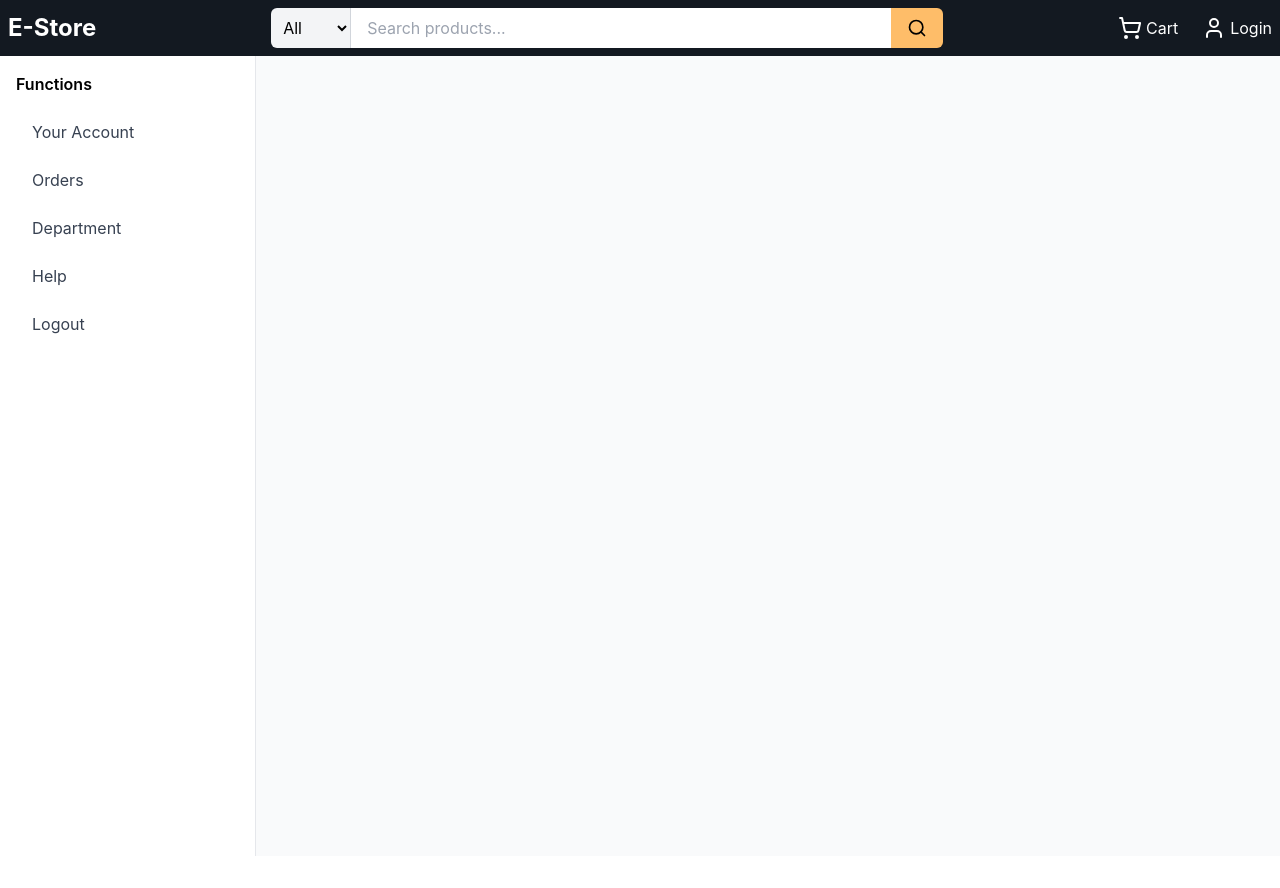
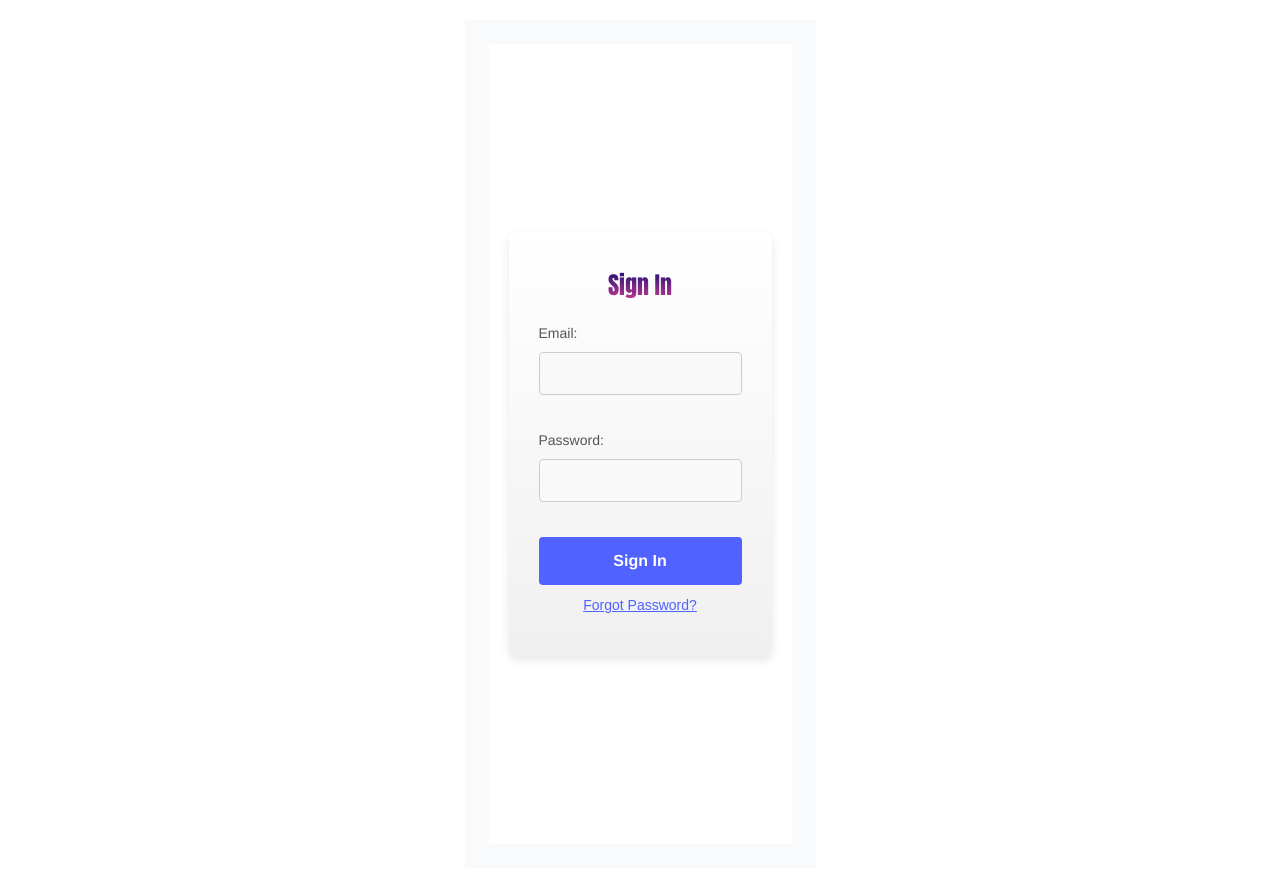
Before and after one commit to DarrenCT/Ecommerce-System, a React (Vite) app in the folder frontend/: page /sign_in in a window 1280 px wide. Before the commit the page ends 856 px from the top, so only its background shows below. Built offline with nearby package versions, Linux system fonts and the light colour scheme.

Commit message:
all pages function seperately will work on connecting them now

```diff
--- a/frontend/src/App.jsx
+++ b/frontend/src/App.jsx
@@ -6,20 +6,23 @@ import CartPage from './components/pages/CartPage';
 import ProductDetailsPage from './components/pages/ProductDetailsPage';
 import { DevAuthProvider } from './context/DevAuthContext';
 import SearchResults from './components/pages/SearchResults';
+import RegistrationPage from './components/pages/registration.jsx';
+import SignInPage from './components/pages/sign_in.jsx';
 
-// Create a separate component for the layout that uses useLocation
-const AppLayout = () => {
+const AppContent = () => {
   const location = useLocation();
-  const showGeneralSidebar = location.pathname !== '/' && location.pathname !== '/search';
+  const showNavBarAndSidebar = !['/register', '/sign_in'].includes(location.pathname);
 
   return (
     <div className="min-h-screen bg-gray-50">
-      <NavBar />
+      {showNavBarAndSidebar && <NavBar />}
       <div className="flex">
-        {showGeneralSidebar && <Sidebar />}
-        <main className="flex-1">
+        {showNavBarAndSidebar && <Sidebar />}
+        <main className="flex-1 p-6">
           <Routes>
             <Route path="/" element={<ProductCatalog />} />
+            <Route path="/register" element={<RegistrationPage />} />
+            <Route path="/sign_in" element={<SignInPage />} />
             <Route path="/cart" element={<CartPage />} />
             <Route path="/product/:id" element={<ProductDetailsPage />} />
             <Route path="/search" element={<SearchResults />} />
@@ -35,7 +38,7 @@ const App = () => {
   return (
     <DevAuthProvider>
       <Router>
-        <AppLayout />
+        <AppContent />
       </Router>
     </DevAuthProvider>
   );
--- /dev/null
+++ b/frontend/src/components/pages/registration.css
@@ -0,0 +1,95 @@
+body {
+  display: flex;
+  justify-content: center;
+  align-items: center;
+  min-height: 100vh;
+  margin: 0;
+  background-color: hsl(0, 0%, 100%);
+  padding: 20px;
+  box-sizing: border-box;
+}
+
+.registration-container {
+  display: flex;
+  justify-content: center;
+  align-items: center;
+  width: 100%;
+  padding: 20px;
+}
+
+.registration-box {
+  background: linear-gradient(to bottom, #ffffff, #f0f0f0);
+  padding: 15px 20px;
+  border-radius: 12px;
+  box-shadow: 0 4px 12px rgba(0, 0, 0, 0.2);
+  width: 100%;
+  max-width: 550px;
+  text-align: center;
+  box-sizing: border-box;
+}
+
+.registration-box h2 {
+  margin-top: 5px; /* reduced margin-top to bring closer to container */
+  margin-bottom: 15px;
+  font-size: 50px;
+  font-family: Impact, Haettenschweiler, 'Arial Bold', sans-serif;
+  background: linear-gradient(to top, #cf4091, #0d0b71);
+  -webkit-background-clip: text;
+  -webkit-text-fill-color: transparent;
+  color: transparent;
+}
+
+
+.registration-box form div {
+  margin-bottom: 20px;
+  text-align: left;
+}
+
+.registration-box label {
+  display: block;
+  margin-bottom: 5px;
+  font-size: 0.9em;
+  font-family: 'Franklin Gothic Medium', 'Arial Narrow', Arial, sans-serif;
+  color: #051734;
+}
+
+.registration-box input,
+.registration-box textarea {
+  width: 100%;
+  max-width: 500px; /* Set input fields to adapt to box width */
+  padding: 10px;
+  border-radius: 6px;
+  border: 1px solid #3b3a3a;
+  font-size: 1em;
+  box-sizing: border-box;
+  background-color: #f9f9f9;
+  color: #000000;
+}
+
+.registration-box button {
+  width: 100%;
+  padding: 12px;
+  background-color: #012344;
+  border: none;
+  border-radius: 6px;
+  font-size: 1em;
+  font-family: 'Franklin Gothic Medium', 'Arial Narrow', Arial, sans-serif;
+  color: #ffffff;
+  cursor: pointer;
+}
+
+.registration-box button:hover {
+  background-color: #cf4091;
+}
+
+/* Responsive adjustments */
+@media (max-width: 600px) {
+  .registration-box h2 {
+      font-size: 36px; /* Smaller font size on smaller screens */
+  }
+
+  .registration-box input,
+  .registration-box textarea {
+      max-width: 100%; /* Make input fields fill the container width */
+  }
+}
--- /dev/null
+++ b/frontend/src/components/pages/registration.jsx
@@ -0,0 +1,115 @@
+import React, { useState } from 'react';
+import axios from 'axios';
+import './registration.css';
+import { useNavigate } from 'react-router-dom';
+
+function RegistrationPage() {
+  const [name, setName] = useState('');
+  const [email, setEmail] = useState('');
+  const [password, setPassword] = useState('');
+  const [phoneNumber, setPhoneNumber] = useState('');
+  const [address, setAddress] = useState('');
+  const [error, setError] = useState('');
+  const [success, setSuccess] = useState('');
+
+  const navigate = useNavigate();
+
+  const handleSubmit = async (e) => {
+    e.preventDefault();
+    console.log("Sending data to backend:", { name, email, password, phoneNumber, address });
+    try {
+      const response = await axios.post('http://localhost:5000/api/users/register', {
+        name,
+        email,
+        password,
+        phoneNumber,
+        address,
+      });
+
+      setSuccess(response.data.message);
+      setError('');
+      setName('');
+      setEmail('');
+      setPassword('');
+      setPhoneNumber('');
+      setAddress('');
+      navigate('/sign_in');
+    } catch (error) {
+      console.error('Registration error details:', error);
+      setError(error.response?.data?.message || "An error occurred during registration.");
+      setSuccess('');
+    }
+  };
+
+  return (
+    <div className="registration-container">
+      <div className="registration-box">
+        <h2>Sign Up</h2>
+        <form onSubmit={handleSubmit}>
+          <div>
+            <label htmlFor="name">Name:</label>
+            <input
+              id="name"
+              type="text"
+              value={name}
+              onChange={(e) => setName(e.target.value)}
+              required
+              placeholder="Enter your name"
+              title="Enter your name"
+            />
+          </div>
+          <div>
+            <label htmlFor="email">Email:</label>
+            <input
+              id="email"
+              type="email"
+              value={email}
+              onChange={(e) => setEmail(e.target.value)}
+              required
+              placeholder="Enter your email"
+              title="Enter your email"
+            />
+          </div>
+          <div>
+            <label htmlFor="password">Password:</label>
+            <input
+              id="password"
+              type="password"
+              value={password}
+              onChange={(e) => setPassword(e.target.value)}
+              required
+              placeholder="Enter your password"
+              title="Enter your password"
+            />
+          </div>
+          <div>
+            <label htmlFor="phoneNumber">Phone Number:</label>
+            <input
+              id="phoneNumber"
+              type="tel"
+              value={phoneNumber}
+              onChange={(e) => setPhoneNumber(e.target.value)}
+              placeholder="Enter your phone number"
+              title="Enter your phone number"
+            />
+          </div>
+          <div>
+            <label htmlFor="address">Address:</label>
+            <textarea
+              id="address"
+              value={address}
+              onChange={(e) => setAddress(e.target.value)}
+              placeholder="Enter your address"
+              title="Enter your address"
+            />
+          </div>
+          <button type="submit">Register</button>
+        </form>
+        {error && <p style={{ color: 'red' }}>{error}</p>}
+        {success && <p style={{ color: 'green' }}>{success}</p>}
+      </div>
+    </div>
+  );
+}
+
+export default RegistrationPage;
--- /dev/null
+++ b/frontend/src/components/pages/sign_in.css
@@ -0,0 +1,101 @@
+/* sign_in.css */
+
+/* main container Styles */
+.registration-container {
+    display: flex;
+    justify-content: center;
+    align-items: center;
+    height: 100vh;
+    background-color: #ffffff;
+    font-family: 'Arial', sans-serif;
+  }
+
+  /* Sign-In Box  */
+  .registration-box {
+    background-color: #ffffff;
+    padding: 30px;
+    border-radius: 8px;
+    box-shadow: 0px 4px 10px rgba(0, 0, 0, 0.1);
+    max-width: 400px;
+    width: 100%;
+    text-align: center;
+  }
+
+
+  .registration-box h2 {
+    font-size: 24px;
+    margin-bottom: 20px;
+    color: #333333;
+  }
+
+  .registration-box label {
+    display: block;
+    font-size: 14px;
+    font-weight: 500;
+    color: #555555;
+    margin-bottom: 8px;
+    text-align: left;
+  }
+
+
+  .registration-box input {
+    width: 100%;
+    padding: 10px;
+    margin-bottom: 15px;
+    border: 1px solid #cccccc;
+    border-radius: 4px;
+    font-size: 14px;
+    box-sizing: border-box;
+  }
+
+  .registration-box input:focus {
+    outline: none;
+    border-color: #5062ff;
+    box-shadow: 0px 0px 5px rgba(80, 98, 255, 0.3);
+  }
+
+
+  .registration-box button {
+    width: 100%;
+    padding: 12px;
+    font-size: 16px;
+    font-weight: bold;
+    color: #ffffff;
+    background-color: #5062ff;
+    border: none;
+    border-radius: 4px;
+    cursor: pointer;
+    transition: background-color 0.3s ease;
+  }
+
+  .registration-box button:hover {
+    background-color: #3b4dcd;
+  }
+
+  .registration-box button:active {
+    background-color: #2f3ba6;
+  }
+
+
+  .registration-box p {
+    margin: 10px 0;
+    font-size: 14px;
+  }
+
+  .registration-box p[style*="red"] {
+    color: #ff4d4d;
+  }
+
+  .registration-box p[style*="green"] {
+    color: #28a745;
+  }
+
+  /* Forgot Password Link */
+  .registration-box p[style*="pointer"] {
+    font-size: 14px;
+    text-decoration: underline;
+  }
+
+  .registration-box p[style*="pointer"]:hover {
+    color: #3b4dcd;
+  }
--- /dev/null
+++ b/frontend/src/components/pages/sign_in.jsx
@@ -0,0 +1,66 @@
+
+import React, { useState } from 'react';
+import axios from 'axios';
+import './sign_in.css';
+
+function SignInPage() {
+  // form fields
+  const [email, setEmail] = useState('');
+  const [password, setPassword] = useState('');
+  const [error, setError] = useState('');
+  const [success, setSuccess] = useState('');
+
+  // form submission
+  const handleSubmit = async (e) => {
+    e.preventDefault();
+    console.log("Sending sign-in data to backend:", { email, password });
+    try {
+      const response = await axios.post('http://localhost:5000/sign_in', { email, password });
+      setSuccess(response.data.message);
+      setError('');
+      setEmail('');
+      setPassword('');
+    } catch (error) {
+      setError(error.response?.data?.message || "An error occurred during sign-in.");
+      setSuccess('');
+    }
+  };
+
+  return (
+    <div className="registration-container">
+      <div className="registration-box">
+        <h2>Sign In</h2>
+        <form onSubmit={handleSubmit}>
+          <div>
+            <label>Email:</label>
+            <input
+              type="email"
+              value={email}
+              onChange={(e) => setEmail(e.target.value)}
+              required
+            />
+          </div>
+          <div>
+            <label>Password:</label>
+            <input
+              type="password"
+              value={password}
+              onChange={(e) => setPassword(e.target.value)}
+              required
+            />
+          </div>
+          <button type="submit">Sign In</button>
+        </form>
+        {error && <p style={{ color: 'red' }}>{error}</p>}
+        {success && <p style={{ color: 'green' }}>{success}</p>}
+
+        {/* Forgot Password Section */}
+        <p onClick={() => setShowForgotPassword(!showForgotPassword)} style={{ color: '#5062ff', cursor: 'pointer', marginTop: '10px' }}>
+          Forgot Password?
+        </p>
+      </div>
+    </div>
+  );
+}
+
+export default SignInPage;
```
Also changed, not shown: 1 other file (tests, documents, lock files or other folders).
